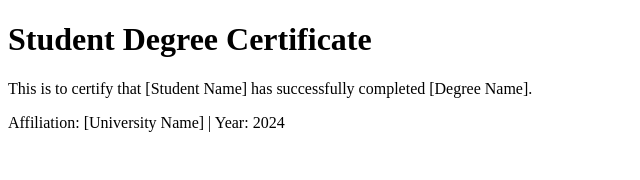
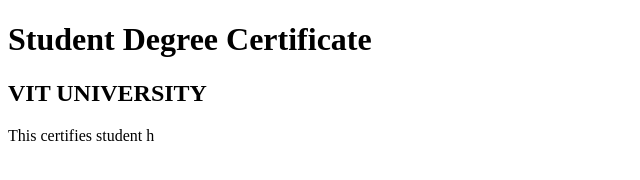
Before and after one commit to ParthivPrakash/AGILE-FAT, a plain HTML site: page index.html in a window 1280 px wide. Shown: the whole page, without its empty margins (0-640 px from the left). Drawn offline with Linux system fonts and the light colour scheme.

Commit message:
Update index.html

```diff
--- a/index.html
+++ b/index.html
@@ -2,7 +2,7 @@
 <html>
 <body>
     <h1>Student Degree Certificate</h1>
-    <p>This is to certify that [Student Name] has successfully completed [Degree Name].</p>
-    <p>Affiliation: [University Name] | Year: 2024</p>
+    <h2>VIT UNIVERSITY</h2>
+    <p>This certifies student h</p>
 </body>
 </html>
```
